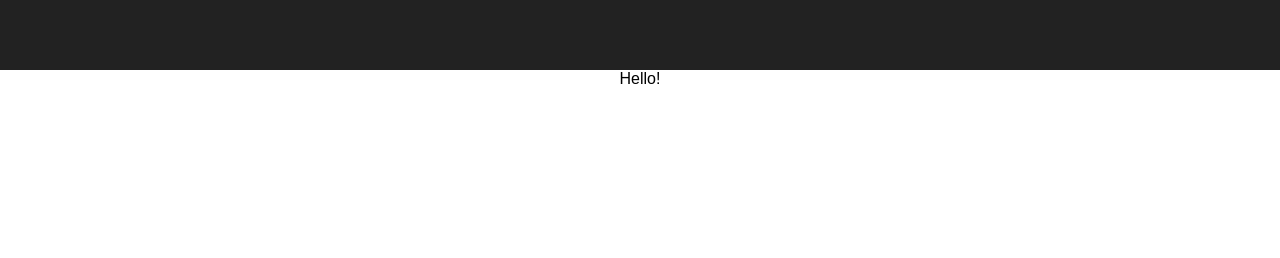
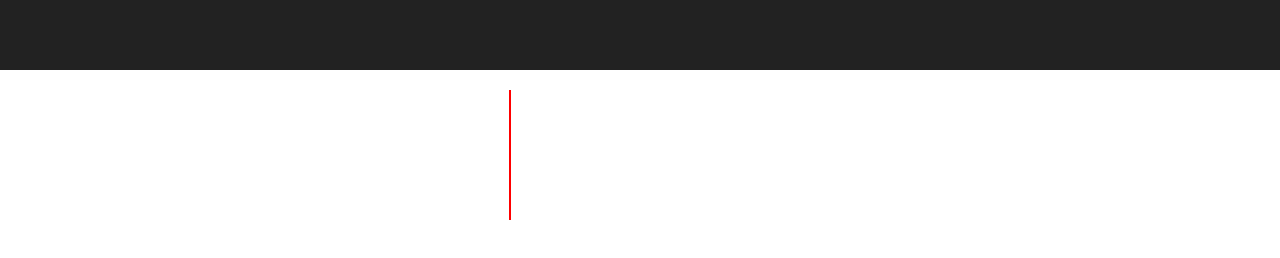
Before and after one commit to mmatthews06/react-tic-tac-toe, a React (Create React App) app: page / in a window 1280 px wide. Shown: the part 120-378 px from the top of the page. Built offline with nearby package versions, Linux system fonts and the light colour scheme.

Commit message:
use SVG lines in GameBoard, and add first line test (for TDD to continue)

```diff
--- a/src/components/gameboard/GameBoard.js
+++ b/src/components/gameboard/GameBoard.js
@@ -1,21 +1,47 @@
 
 import React from 'react';
+import PropTypes from 'prop-types';
 
 export default class GameBoard extends React.Component {
   constructor(props) {
     super(props);
     this.squareClicked = this.squareClicked.bind(this);
+    this.calculateLines = this.calculateLines.bind(this);
   }
 
   squareClicked(square) {
     this.console.log('Square clicked!', square);
   }
 
+  calculateLines() {
+    const { height, width } = this.props;
+    // const oneThirdHeight = height / 3;
+    // const twoThirdsHeight = oneThirdHeight * 2;
+    const oneThirdWidth = width / 3;
+    // const twoThirdsWidth = oneThirdWidth * 2;
+
+    return [
+      {
+        x1: oneThirdWidth, y1: 0, x2: oneThirdWidth, y2: height,
+      },
+    ];
+  }
+
   render() {
     return (
-      <span>
-        Hello!
-      </span>
+      <svg>
+        <line x1={20} y1={20} x2={20} y2={200} stroke="red" strokeWidth={2} />
+      </svg>
     );
   }
 }
+
+GameBoard.propTypes = {
+  height: PropTypes.number,
+  width: PropTypes.number
+}
+
+GameBoard.defaultProps = {
+  height: 500,
+  width: 500
+}
```
Also changed, not shown: package.json (+4 -3 lines), 2 other files (tests, documents, lock files or other folders).
